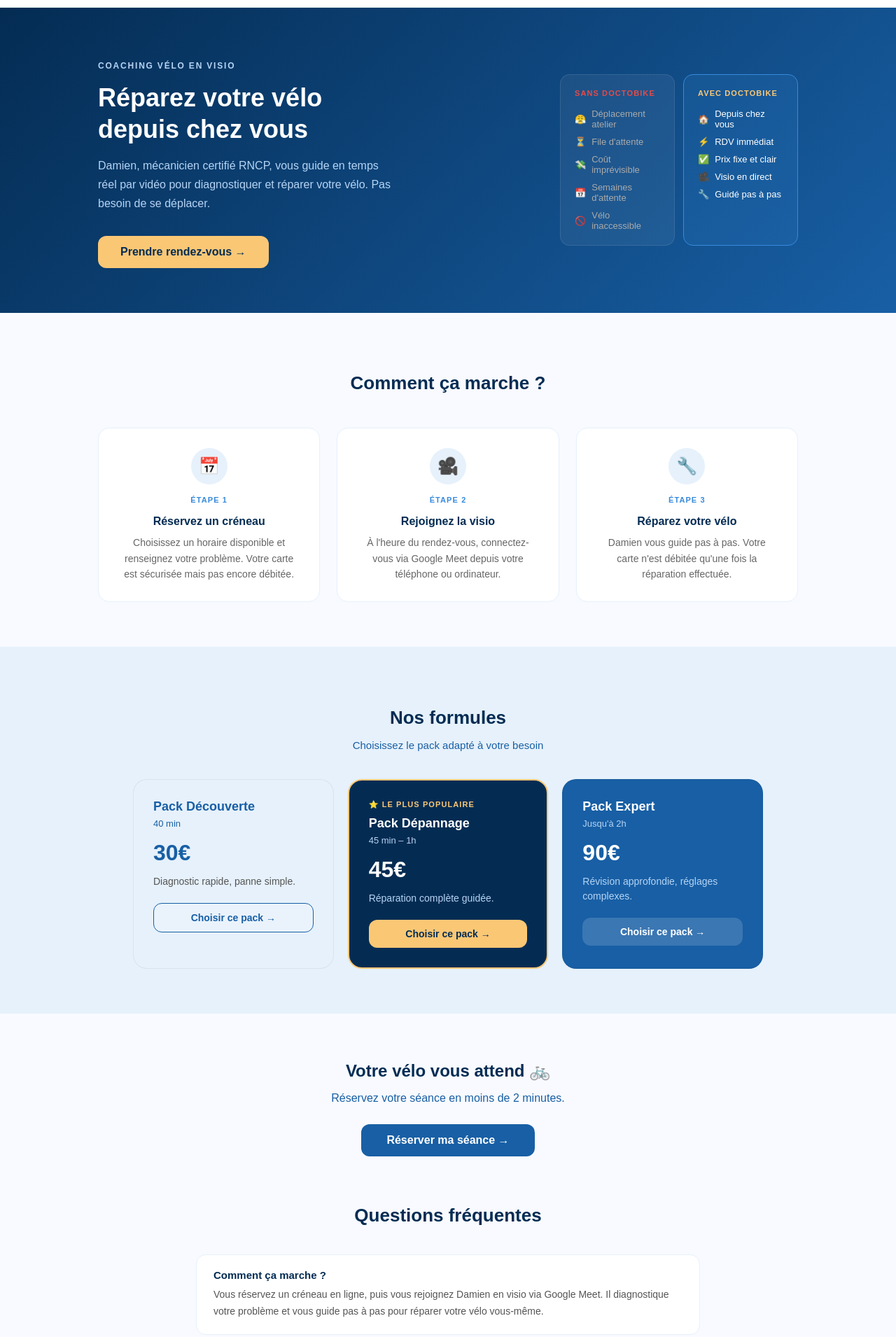
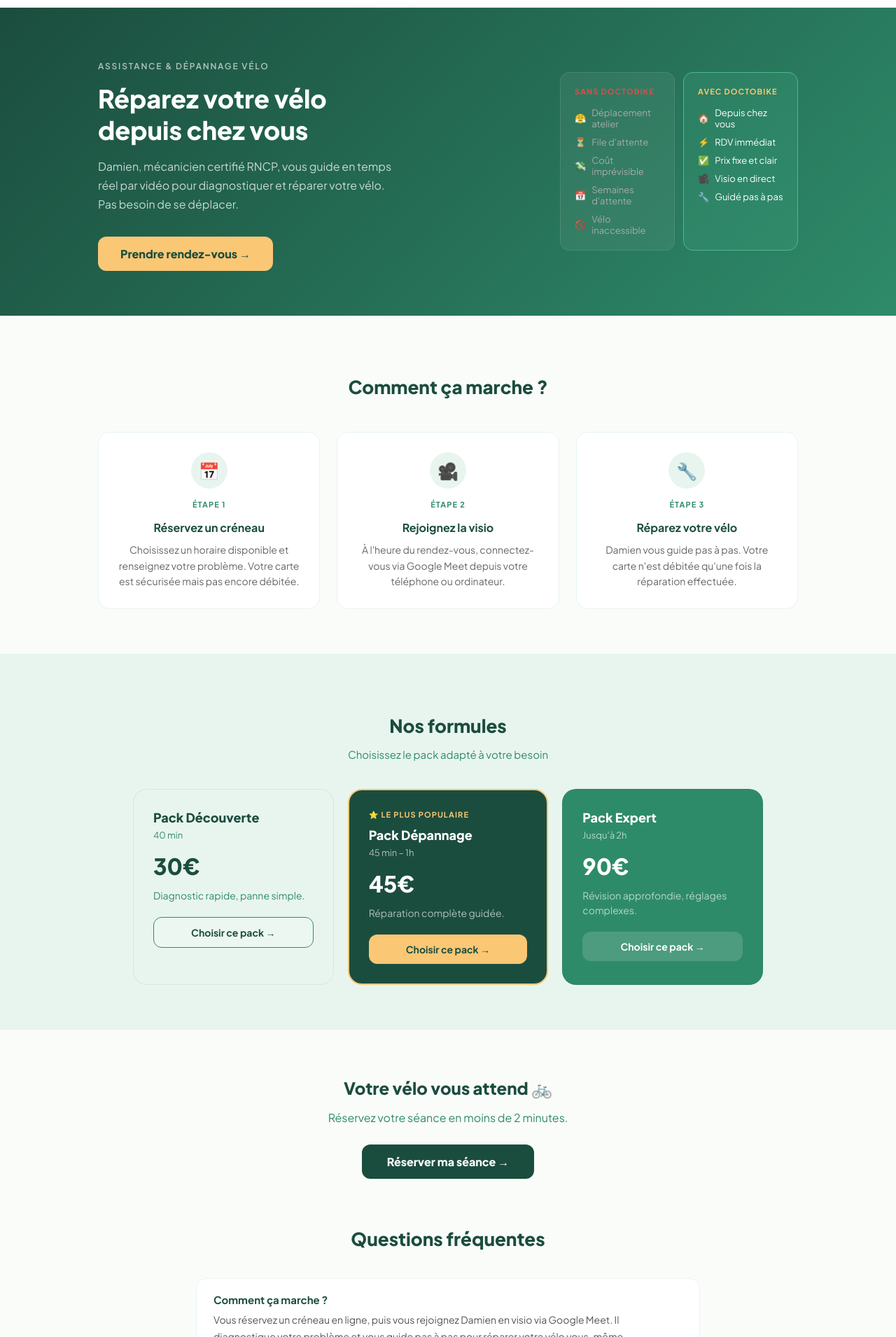
Before and after one commit to sarahlebeze-coder/doctobike2, a Next.js app: page /coaching in a window 1280 px wide. Shown: the part 50-1960 px from the top of the page at 70% size. Built offline with nearby package versions, Linux system fonts and the light colour scheme.

Commit message:
Update page.tsx

```diff
--- a/app/coaching/page.tsx
+++ b/app/coaching/page.tsx
@@ -1,6 +1,6 @@
 import Link from 'next/link'
 
-const font = "'Nunito', sans-serif"
+const font = "'Plus Jakarta Sans', sans-serif"
 
 const HeroIllustration = () => (
   <div style={{ display: 'grid', gridTemplateColumns: '1fr 1fr', gap: 12, flexShrink: 0, width: 340 }}>
@@ -20,7 +20,7 @@ const HeroIllustration = () => (
         ))}
       </div>
     </div>
-    <div style={{ background: 'rgba(56,138,221,0.15)', border: '1px solid #378ADD', borderRadius: 14, padding: 20 }}>
+    <div style={{ background: 'rgba(77,184,146,0.15)', border: '1px solid #4DB892', borderRadius: 14, padding: 20 }}>
       <div style={{ color: '#FAC775', fontSize: 11, fontWeight: 700, letterSpacing: '0.1em', marginBottom: 16 }}>AVEC DOCTOBIKE</div>
       <div style={{ display: 'flex', flexDirection: 'column', gap: 10 }}>
         {[
@@ -49,27 +49,27 @@ const faqs = [
 ]
 
 const PACKS = [
-  { key: 'decouverte', name: 'Pack Découverte', price: '30€', duration: '40 min', desc: 'Diagnostic rapide, panne simple.', color: '#E6F1FB', colorText: '#185FA5' },
-  { key: 'depannage',  name: 'Pack Dépannage',  price: '45€', duration: '45 min – 1h', desc: 'Réparation complète guidée.', color: '#042C53', colorText: 'white' },
-  { key: 'expert',    name: 'Pack Expert',     price: '90€', duration: "Jusqu'à 2h", desc: 'Révision approfondie, réglages complexes.', color: '#185FA5', colorText: 'white' },
+  { key: 'decouverte', name: 'Pack Découverte', price: '30€', duration: '40 min', desc: 'Diagnostic rapide, panne simple.', bg: '#E8F5EE', text: '#1B4D3E', sub: '#2E8B6A' },
+  { key: 'depannage',  name: 'Pack Dépannage',  price: '45€', duration: '45 min – 1h', desc: 'Réparation complète guidée.', bg: '#1B4D3E', text: 'white', sub: 'rgba(255,255,255,0.65)' },
+  { key: 'expert',    name: 'Pack Expert',     price: '90€', duration: "Jusqu'à 2h", desc: 'Révision approfondie, réglages complexes.', bg: '#2E8B6A', text: 'white', sub: 'rgba(255,255,255,0.65)' },
 ]
 
 export default function CoachingPage() {
   return (
-    <div style={{ minHeight: '100vh', background: '#F8FAFF', fontFamily: font }}>
+    <div style={{ minHeight: '100vh', background: '#FAFCFA', fontFamily: font }}>
 
       {/* Hero */}
-      <section style={{ background: 'linear-gradient(135deg, #042C53 0%, #185FA5 100%)', padding: '64px 24px' }}>
+      <section style={{ background: 'linear-gradient(135deg, #1B4D3E 0%, #2E8B6A 100%)', padding: '64px 24px' }}>
         <div style={{ maxWidth: 1000, margin: '0 auto', display: 'flex', alignItems: 'center', gap: 48, flexWrap: 'wrap', justifyContent: 'center' }}>
           <div style={{ flex: 1, minWidth: 280, color: 'white' }}>
-            <p style={{ fontSize: 12, letterSpacing: '0.15em', textTransform: 'uppercase', color: '#B5D4F4', marginBottom: 16, fontWeight: 600 }}>Coaching vélo en visio</p>
+            <p style={{ fontSize: 12, letterSpacing: '0.15em', textTransform: 'uppercase', color: 'rgba(255,255,255,0.65)', marginBottom: 16, fontWeight: 600 }}>Assistance & dépannage vélo</p>
             <h1 style={{ fontFamily: font, fontSize: 36, fontWeight: 800, lineHeight: 1.25, margin: '0 0 16px' }}>
               Réparez votre vélo<br />depuis chez vous
             </h1>
-            <p style={{ color: '#B5D4F4', fontSize: 16, lineHeight: 1.7, margin: '0 0 32px', maxWidth: 420 }}>
+            <p style={{ color: 'rgba(255,255,255,0.75)', fontSize: 16, lineHeight: 1.7, margin: '0 0 32px', maxWidth: 420 }}>
               Damien, mécanicien certifié RNCP, vous guide en temps réel par vidéo pour diagnostiquer et réparer votre vélo. Pas besoin de se déplacer.
             </p>
-            <Link href="/booking" style={{ display: 'inline-block', background: '#FAC775', color: '#042C53', padding: '14px 32px', borderRadius: 12, textDecoration: 'none', fontSize: 16, fontWeight: 800 }}>
+            <Link href="/booking" style={{ display: 'inline-block', background: '#FAC775', color: '#1B4D3E', padding: '14px 32px', borderRadius: 12, textDecoration: 'none', fontSize: 16, fontWeight: 800 }}>
               Prendre rendez-vous →
             </Link>
           </div>
@@ -79,19 +79,19 @@ export default function CoachingPage() {
 
       {/* Comment ça marche */}
       <section style={{ padding: '64px 24px', maxWidth: 1000, margin: '0 auto' }}>
-        <h2 style={{ textAlign: 'center', color: '#042C53', fontWeight: 800, fontSize: 26, marginBottom: 48 }}>Comment ça marche ?</h2>
+        <h2 style={{ textAlign: 'center', color: '#1B4D3E', fontWeight: 800, fontSize: 26, marginBottom: 48 }}>Comment ça marche ?</h2>
         <div style={{ display: 'grid', gridTemplateColumns: 'repeat(auto-fit, minmax(240px, 1fr))', gap: 24 }}>
           {[
             { num: '1', icon: '📅', title: 'Réservez un créneau', desc: 'Choisissez un horaire disponible et renseignez votre problème. Votre carte est sécurisée mais pas encore débitée.' },
             { num: '2', icon: '🎥', title: 'Rejoignez la visio', desc: "À l'heure du rendez-vous, connectez-vous via Google Meet depuis votre téléphone ou ordinateur." },
             { num: '3', icon: '🔧', title: 'Réparez votre vélo', desc: "Damien vous guide pas à pas. Votre carte n'est débitée qu'une fois la réparation effectuée." },
           ].map(step => (
-            <div key={step.num} style={{ background: 'white', borderRadius: 16, padding: 28, border: '1px solid #E6F1FB', textAlign: 'center' }}>
-              <div style={{ width: 52, height: 52, borderRadius: '50%', background: '#E6F1FB', display: 'flex', alignItems: 'center', justifyContent: 'center', margin: '0 auto 16px', fontSize: 24 }}>
+            <div key={step.num} style={{ background: 'white', borderRadius: 16, padding: 28, border: '1px solid #E8F5EE', textAlign: 'center' }}>
+              <div style={{ width: 52, height: 52, borderRadius: '50%', background: '#E8F5EE', display: 'flex', alignItems: 'center', justifyContent: 'center', margin: '0 auto 16px', fontSize: 24 }}>
                 {step.icon}
               </div>
-              <div style={{ fontSize: 11, fontWeight: 700, color: '#378ADD', letterSpacing: '0.1em', textTransform: 'uppercase', marginBottom: 8 }}>Étape {step.num}</div>
-              <h3 style={{ color: '#042C53', fontWeight: 700, fontSize: 16, marginBottom: 10 }}>{step.title}</h3>
+              <div style={{ fontSize: 11, fontWeight: 700, color: '#2E8B6A', letterSpacing: '0.1em', textTransform: 'uppercase', marginBottom: 8 }}>Étape {step.num}</div>
+              <h3 style={{ color: '#1B4D3E', fontWeight: 700, fontSize: 16, marginBottom: 10 }}>{step.title}</h3>
               <p style={{ color: '#666', fontSize: 14, lineHeight: 1.6, margin: 0 }}>{step.desc}</p>
             </div>
           ))}
@@ -99,25 +99,25 @@ export default function CoachingPage() {
       </section>
 
       {/* Tarifs */}
-      <section style={{ background: '#E6F1FB', padding: '64px 24px' }}>
+      <section style={{ background: '#E8F5EE', padding: '64px 24px' }}>
         <div style={{ maxWidth: 900, margin: '0 auto' }}>
-          <h2 style={{ textAlign: 'center', color: '#042C53', fontWeight: 800, fontSize: 26, marginBottom: 12 }}>Nos formules</h2>
-          <p style={{ textAlign: 'center', color: '#185FA5', fontSize: 15, marginBottom: 40 }}>Choisissez le pack adapté à votre besoin</p>
+          <h2 style={{ textAlign: 'center', color: '#1B4D3E', fontWeight: 800, fontSize: 26, marginBottom: 12 }}>Nos formules</h2>
+          <p style={{ textAlign: 'center', color: '#2E8B6A', fontSize: 15, marginBottom: 40 }}>Choisissez le pack adapté à votre besoin</p>
           <div style={{ display: 'grid', gridTemplateColumns: 'repeat(auto-fit, minmax(220px, 1fr))', gap: 20 }}>
             {PACKS.map(pack => (
-              <div key={pack.key} style={{ background: pack.color, borderRadius: 20, padding: 28, border: pack.key === 'depannage' ? '2px solid #FAC775' : '1px solid rgba(0,0,0,0.06)' }}>
+              <div key={pack.key} style={{ background: pack.bg, borderRadius: 20, padding: 28, border: pack.key === 'depannage' ? '2px solid #FAC775' : '1px solid rgba(0,0,0,0.06)' }}>
                 {pack.key === 'depannage' && (
                   <div style={{ fontSize: 11, fontWeight: 700, letterSpacing: '0.1em', textTransform: 'uppercase', color: '#FAC775', marginBottom: 10 }}>⭐ Le plus populaire</div>
                 )}
-                <h3 style={{ color: pack.colorText, fontWeight: 800, fontSize: 18, margin: '0 0 6px', fontFamily: font }}>{pack.name}</h3>
-                <p style={{ color: pack.key === 'decouverte' ? '#185FA5' : '#B5D4F4', fontSize: 13, margin: '0 0 16px' }}>{pack.duration}</p>
-                <div style={{ fontSize: 32, fontWeight: 800, color: pack.colorText, fontFamily: font, marginBottom: 12 }}>{pack.price}</div>
-                <p style={{ color: pack.key === 'decouverte' ? '#555' : '#B5D4F4', fontSize: 14, lineHeight: 1.5, margin: '0 0 20px' }}>{pack.desc}</p>
+                <h3 style={{ color: pack.text, fontWeight: 800, fontSize: 18, margin: '0 0 6px', fontFamily: font }}>{pack.name}</h3>
+                <p style={{ color: pack.sub, fontSize: 13, margin: '0 0 16px' }}>{pack.duration}</p>
+                <div style={{ fontSize: 32, fontWeight: 800, color: pack.text, fontFamily: font, marginBottom: 12 }}>{pack.price}</div>
+                <p style={{ color: pack.sub, fontSize: 14, lineHeight: 1.5, margin: '0 0 20px' }}>{pack.desc}</p>
                 <Link href={`/booking?pack=${pack.key}`} style={{
                   display: 'block', textAlign: 'center',
                   background: pack.key === 'depannage' ? '#FAC775' : 'rgba(255,255,255,0.15)',
-                  color: pack.key === 'depannage' ? '#042C53' : pack.colorText,
-                  border: pack.key === 'decouverte' ? '1.5px solid #185FA5' : 'none',
+                  color: pack.key === 'depannage' ? '#1B4D3E' : pack.text,
+                  border: pack.key === 'decouverte' ? '1.5px solid #2E8B6A' : 'none',
                   padding: '12px 20px', borderRadius: 12, textDecoration: 'none', fontSize: 14, fontWeight: 700,
                 }}>
                   Choisir ce pack →
@@ -128,22 +128,22 @@ export default function CoachingPage() {
         </div>
       </section>
 
-      {/* CTA réservation */}
+      {/* CTA */}
       <section style={{ padding: '48px 24px', textAlign: 'center' }}>
-        <h2 style={{ color: '#042C53', fontWeight: 800, fontSize: 24, marginBottom: 12 }}>Votre vélo vous attend 🚲</h2>
-        <p style={{ color: '#185FA5', fontSize: 16, marginBottom: 28 }}>Réservez votre séance en moins de 2 minutes.</p>
-        <Link href="/booking" style={{ display: 'inline-block', background: '#185FA5', color: 'white', padding: '14px 36px', borderRadius: 12, textDecoration: 'none', fontSize: 16, fontWeight: 800 }}>
+        <h2 style={{ color: '#1B4D3E', fontWeight: 800, fontSize: 24, marginBottom: 12 }}>Votre vélo vous attend 🚲</h2>
+        <p style={{ color: '#2E8B6A', fontSize: 16, marginBottom: 28 }}>Réservez votre séance en moins de 2 minutes.</p>
+        <Link href="/booking" style={{ display: 'inline-block', background: '#1B4D3E', color: 'white', padding: '14px 36px', borderRadius: 12, textDecoration: 'none', fontSize: 16, fontWeight: 800 }}>
           Réserver ma séance →
         </Link>
       </section>
 
       {/* FAQ */}
       <section style={{ padding: '0 24px 64px', maxWidth: 720, margin: '0 auto' }}>
-        <h2 style={{ textAlign: 'center', color: '#042C53', fontWeight: 800, fontSize: 26, marginBottom: 40 }}>Questions fréquentes</h2>
+        <h2 style={{ textAlign: 'center', color: '#1B4D3E', fontWeight: 800, fontSize: 26, marginBottom: 40 }}>Questions fréquentes</h2>
         <div style={{ display: 'flex', flexDirection: 'column', gap: 12 }}>
           {faqs.map((faq, i) => (
-            <div key={i} style={{ background: 'white', borderRadius: 14, border: '1px solid #E6F1FB', padding: '20px 24px' }}>
-              <h3 style={{ color: '#042C53', fontWeight: 700, fontSize: 15, margin: '0 0 8px' }}>{faq.q}</h3>
+            <div key={i} style={{ background: 'white', borderRadius: 14, border: '1px solid #E8F5EE', padding: '20px 24px' }}>
+              <h3 style={{ color: '#1B4D3E', fontWeight: 700, fontSize: 15, margin: '0 0 8px' }}>{faq.q}</h3>
               <p style={{ color: '#555', fontSize: 14, lineHeight: 1.7, margin: 0 }}>{faq.a}</p>
             </div>
           ))}
@@ -151,13 +151,13 @@ export default function CoachingPage() {
       </section>
 
       {/* Footer */}
-      <footer style={{ background: '#042C53', padding: '32px 24px', textAlign: 'center' }}>
-        <p style={{ color: '#B5D4F4', fontSize: 13, margin: '0 0 12px' }}>© 2024 Doctobike — Coaching vélo en visio</p>
+      <footer style={{ background: '#1B4D3E', padding: '32px 24px', textAlign: 'center' }}>
+        <p style={{ color: 'rgba(255,255,255,0.6)', fontSize: 13, margin: '0 0 12px' }}>© 2024 Doctobike — Assistance & dépannage vélo</p>
         <div style={{ display: 'flex', justifyContent: 'center', gap: 24, flexWrap: 'wrap' }}>
-          <Link href="/mentions-legales" style={{ color: '#378ADD', fontSize: 13, textDecoration: 'none' }}>Mentions légales</Link>
-          <Link href="/cgv" style={{ color: '#378ADD', fontSize: 13, textDecoration: 'none' }}>CGV</Link>
-          <Link href="/confidentialite" style={{ color: '#378ADD', fontSize: 13, textDecoration: 'none' }}>Confidentialité</Link>
-          <Link href="/booking" style={{ color: '#378ADD', fontSize: 13, textDecoration: 'none' }}>Prendre rendez-vous</Link>
+          <Link href="/mentions-legales" style={{ color: '#4DB892', fontSize: 13, textDecoration: 'none' }}>Mentions légales</Link>
+          <Link href="/cgv" style={{ color: '#4DB892', fontSize: 13, textDecoration: 'none' }}>CGV</Link>
+          <Link href="/confidentialite" style={{ color: '#4DB892', fontSize: 13, textDecoration: 'none' }}>Confidentialité</Link>
+          <Link href="/booking" style={{ color: '#4DB892', fontSize: 13, textDecoration: 'none' }}>Prendre rendez-vous</Link>
         </div>
       </footer>
 
```
